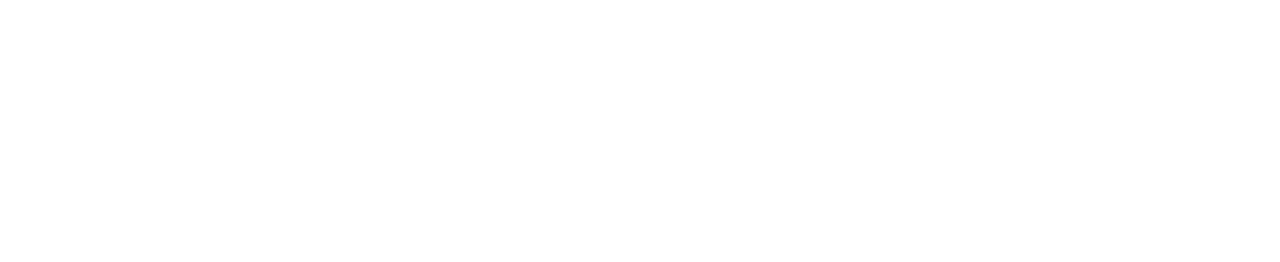
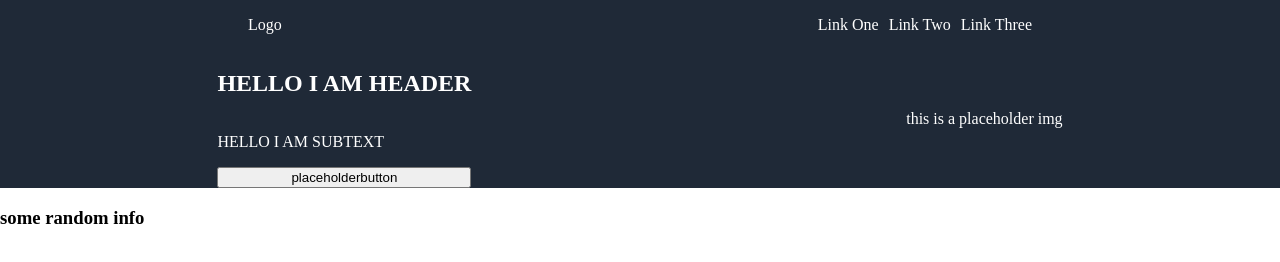
Before and after one commit to Chrisgth/landing-page, a plain HTML site: page index.html in a window 1280 px wide. Drawn offline with Linux system fonts and the light colour scheme.

Commit message:
Added a little structure and styling

```diff
--- a/index.html
+++ b/index.html
@@ -6,10 +6,26 @@
         <title>Landing Page</title>
     </head>
     <body>
-        <div class="header"></div>
-        <div></div>
-        <div></div>
-        <div></div>
+        <div class="header">
+            <div class="logo">Logo</div>
+            <ul class="header-links">
+                <li>Link One</li>
+                <li>Link Two</li>
+                <li>Link Three</li>
+            </ul>
+        </div>
+        <div class="contentone">
+            <div class="subcontentone">
+                <h2>HELLO I AM HEADER</h2>
+                <p>HELLO I AM SUBTEXT</p>
+                <button>placeholderbutton</button>
+            </div>
+            <p id="imageplaceholder">this is a placeholder img</p>
+        </div>
+        <div>
+            <h3>some random info</h3>
+
+        </div>
         <div></div>
         <div class="footer"></div>
     </body>
--- a/styles/styles.css
+++ b/styles/styles.css
@@ -0,0 +1,28 @@
+body{
+    display: flex;
+    flex-direction: column;
+    margin: 0;
+}
+.header{
+    display:flex;
+    justify-content: space-around;
+    align-items: center;
+    background-color: #1F2937;
+    color: white;
+}
+.header-links{
+    display:flex;
+    gap: 10px;
+    list-style-type: none;
+}
+.contentone{
+    display:flex;
+    justify-content: space-around;
+    align-items: center;
+    background-color: #1F2937;
+    color: white;
+}
+.subcontentone{
+    display:flex;
+    flex-direction: column;
+}
```
